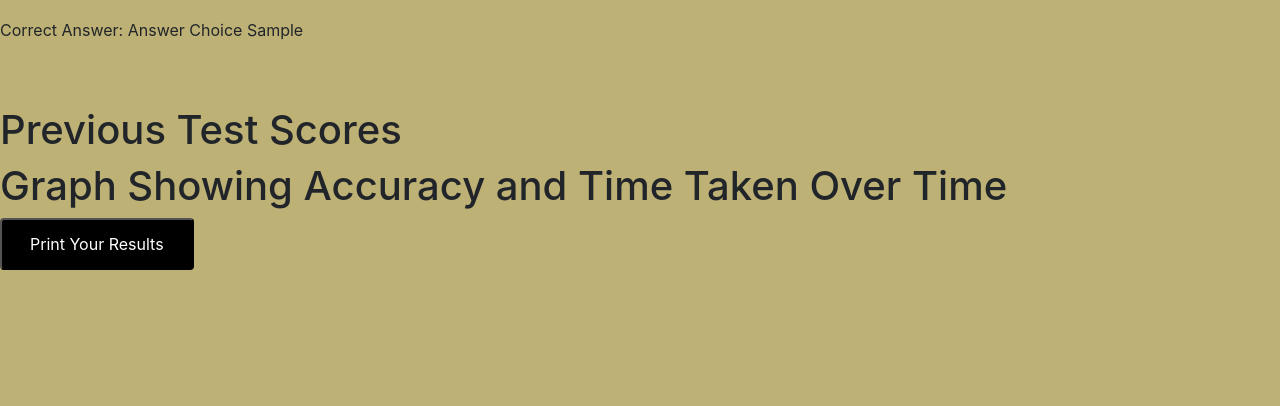
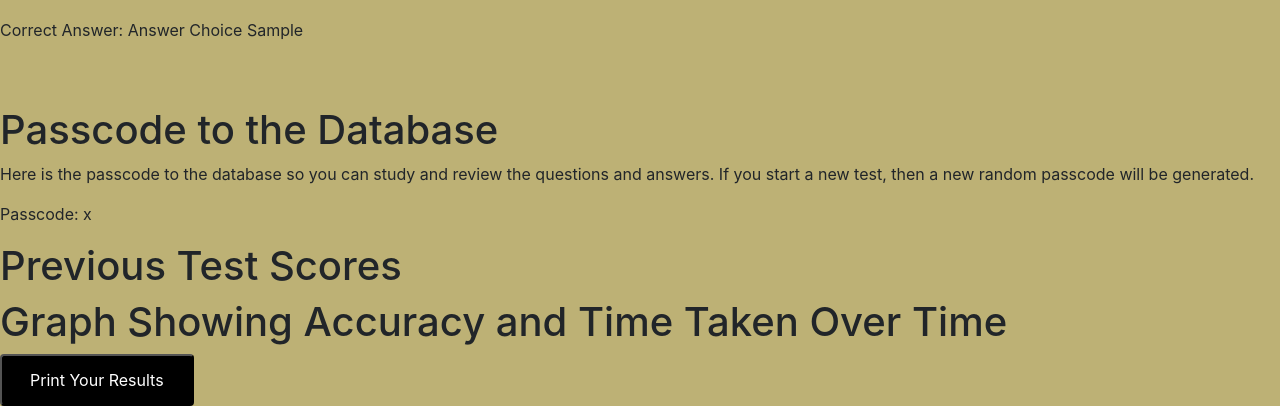
Before and after one commit to codingmaster4027/FBLA-2021-Coding-and-Programming, a Flask app: template templates/score.html in a window 1280 px wide. Shown: the part 1635-2041 px from the top of the page. Before the commit the page ends 1905 px from the top, so only its background shows below. Run offline with Flask 2, Linux system fonts and the light colour scheme; the template is opened without the code that fills it: most values are stand-ins (such as "Sample title", 1, 10 or a date in 2020); some libraries are stand-ins or nearby versions.

Commit message:
Update score.html

```diff
--- a/templates/score.html
+++ b/templates/score.html
@@ -1,4 +1,4 @@
-<!-- This is the page which shows the user's scores after they have submitted the test -->
+<!-- This is the page which shows the user's scores, time taken, question analysis, previous test scores, graph, and passcode to the database after they have submitted the test -->
 {% extends "base.html" %}
 
 {% block title %}
@@ -80,6 +80,12 @@ Your Score
 {% endif %}
 <br>
 <br>
+
+<!-- Shows the passcode to the database so the user can access it -->
+<h1> Passcode to the Database </h1>
+<p> Here is the passcode to the database so you can study and review the questions and answers. If you start a new test, then a new random passcode will be generated. </p>
+
+<p> Passcode: {{ passcode }} </p>
 
 <!-- Shows previous test scores and time taken on those tests -->
 <h1> Previous Test Scores </h1>
```
